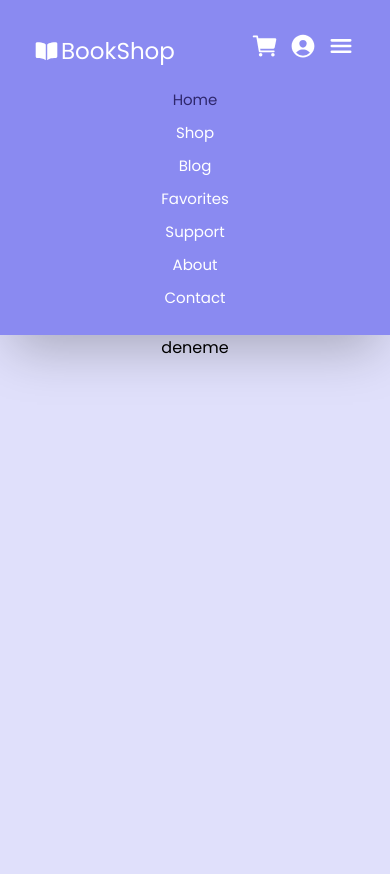
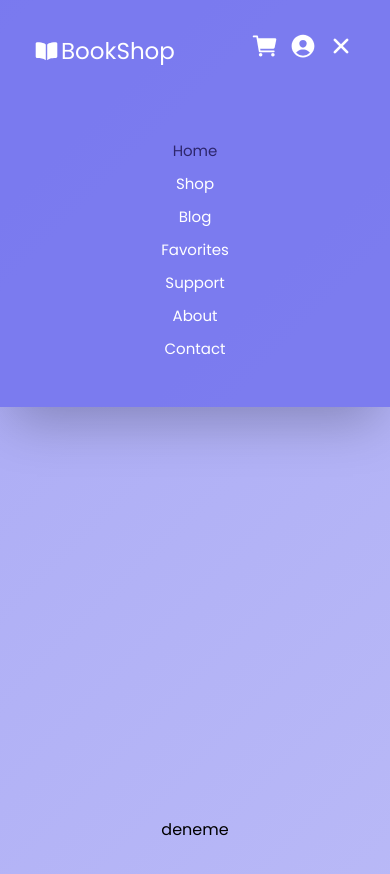
Before and after one commit to semanurbilada/term-project-website, a plain HTML site: page html/index.html in a window 390 px wide. Both pictures are taken after a click on the item 341 px from the left and 51 px from the top of the page. Drawn offline with nearby package versions, Linux system fonts and the light colour scheme.

Commit message:
Add gradient background animation & Minor changes

```diff
--- a/css/global.css
+++ b/css/global.css
@@ -13,15 +13,30 @@ body {
     scroll-behavior: smooth;
     font-family: Poppins;
     text-align: center;
-    background-color: var(--bg);
+    /* background-color: var(--bg); */
+    background: linear-gradient(-45deg, rgba(102, 102, 237, 0.2), rgba(102, 102, 237, 0.7));
+    background-size: 400% 400%;
+	animation: gradient 8s ease infinite;
+}
+
+@keyframes gradient {
+	0% {
+		background-position: 0% 50%;
+	}
+	50% {
+		background-position: 100% 50%;
+	}
+	100% {
+		background-position: 0% 50%;
+	}
 }
 
 .container {
     width: 100%;
     margin-right: auto;
     margin-left: auto;
-    padding-right: 1rem/* 16px */;
-    padding-left: 1rem/* 16px */;
+    padding-right: 1rem;
+    padding-left: 1rem;
 }
 
 @media (min-width: 320px) {
@@ -58,9 +73,10 @@ header {
     box-shadow: 0 25px 50px -12px rgb(0 0 0 / 0.25);
 }
 
-.container {
+header .container {
     display: flex;
     flex-direction: column;
+    /* gap: 10px; */
 }
 
 .navbar {
@@ -86,7 +102,7 @@ header {
     transform: scale(1.1);
 }
 
-.navbar-items-icons {
+.navbar-icons {
     display: flex;
     align-items: center;
     justify-content: center;
@@ -94,19 +110,19 @@ header {
     font-size: 28px;
 }
 
-.navbar-items-icons a,
-.navbar-items-icons li {
+.navbar-icons a,
+.navbar-icons li {
     color: white;
     transition: 0.4s;
 }
 
-.navbar-items-icons a:hover,
-.navbar-items-icons li:hover {
+.navbar-icons a:hover,
+.navbar-icons li:hover {
     color: var(--border);
     transform: scale(1.2);
 }
 
-.navbar-items-icons li {
+.navbar-icons li {
     color: white;
     cursor: pointer;
     list-style-type: none;
@@ -130,17 +146,20 @@ header {
     padding-inline-start: 0px;
 }
 
-.sub-navbar ul a {
+.sub-navbar li a {
     color: white;
     font-size: 18px;
     font-weight: 400;
-    transition: 0.5s;
     text-decoration: none;
+    transition: 0.3s;
 }
 
-.sub-navbar ul a:hover,
-.sub-navbar ul a.active {
-    transform: 1.1;
+.sub-navbar li a:hover {
+    color: var(--border);
+    transform: 1.2;
+}
+
+.sub-navbar li a.active {
     color: var(--border);
 }
 
@@ -149,7 +168,11 @@ header {
         padding: 30px 0px 10px;
     }
 
-    .navbar-items-icons {
+    header .container {
+        gap: 30px;
+    }
+
+    .navbar-icons {
         display: flex;
         align-items: center;
         justify-content: center;
@@ -158,7 +181,7 @@ header {
     }
 
     .sub-navbar {
-        height: 30vh;
+        height: 35vh;
         display: flex;
         justify-content: center;
         transition: 0.5s;
@@ -175,7 +198,7 @@ header {
 }
 
 @media (max-width: 480px) {
-    .navbar-items-icons {
+    .navbar-icons {
         font-size: 28px;
     }
 
--- a/css/style.css
+++ b/css/style.css
@@ -1,3 +1,6 @@
 main {
     height: 100vh;
+    display: flex;
+    align-items: center;
+    justify-content: center;
 }
--- a/html/index.html
+++ b/html/index.html
@@ -30,10 +30,18 @@
                         </a>
                     </div>
 
-                    <div class="navbar-items-icons">
-                        <a href="cart.html"><ion-icon name="cart"></ion-icon></a>
-                        <a href="login.html"><ion-icon name="person-circle"></ion-icon></a>
-                        <li onclick="showMenu();"><ion-icon name="menu"></ion-icon></li>
+                    <div class="navbar-icons">
+                        <a href="cart.html">
+                            <ion-icon name="cart"></ion-icon>
+                        </a>
+
+                        <a href="login.html">
+                            <ion-icon name="person-circle"></ion-icon>
+                        </a>
+
+                        <li onclick="showMenu();">
+                            <ion-icon id="menuIcon" name="menu"></ion-icon>
+                        </li>
                     </div>
                 </div>
 
--- a/js/index.js
+++ b/js/index.js
@@ -1,19 +1,26 @@
 // Show Sub-Navbar Function
 let menuItems=document.getElementById('menuItems');
+let menuIcon=document.getElementById('menuIcon');
 
 menuItems.style.maxHeight="0px";
 menuItems.style.opacity="0%";
 menuItems.style.pointerEvents="none";
 
-function showMenu(){
+menuIcon.name="menu";
+
+function showMenu() {
     if(menuItems.style.maxHeight=="0px"){
         menuItems.style.maxHeight="400px";
         menuItems.style.opacity="100%";
         menuItems.style.pointerEvents="auto";
+
+        menuIcon.name="close";
     }
     else {
         menuItems.style.maxHeight="0px";
         menuItems.style.opacity="0%";
         menuItems.style.pointerEvents="none";
+
+        menuIcon.name="menu";
     }
 }
```
